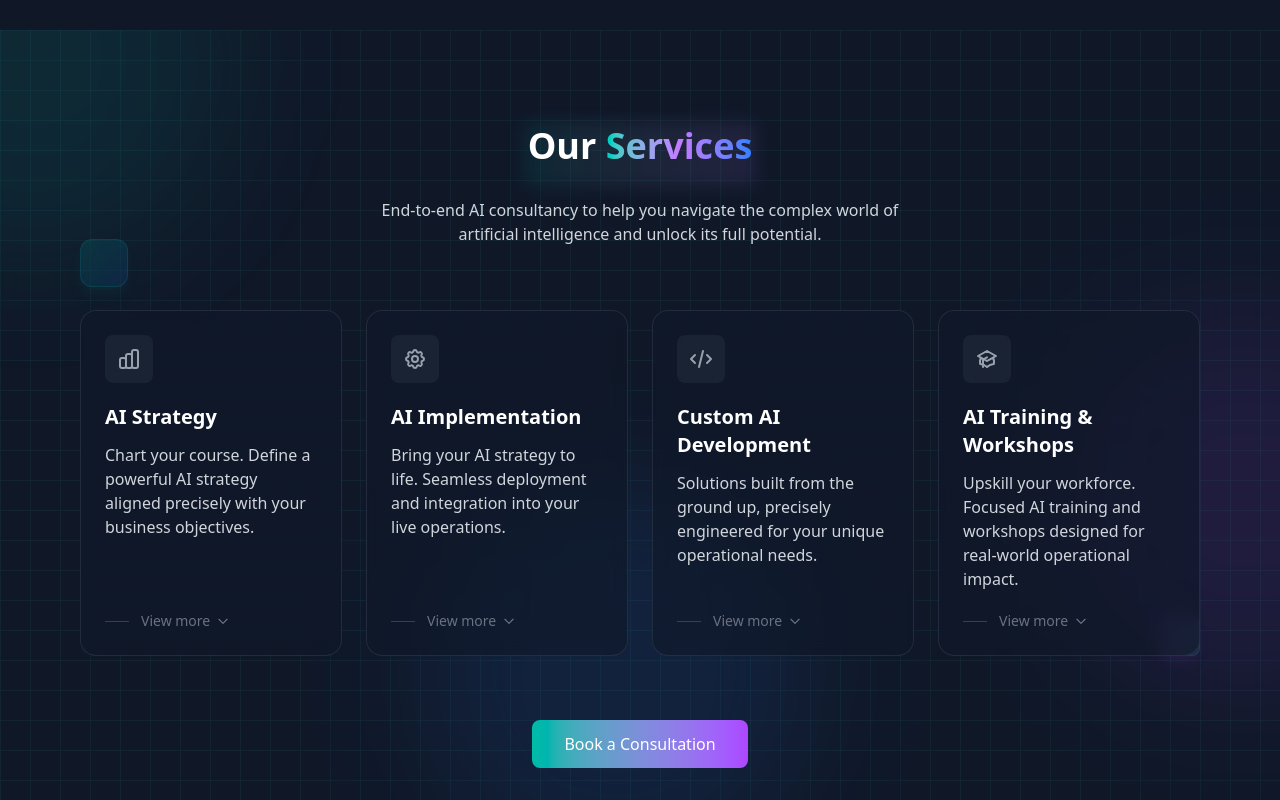
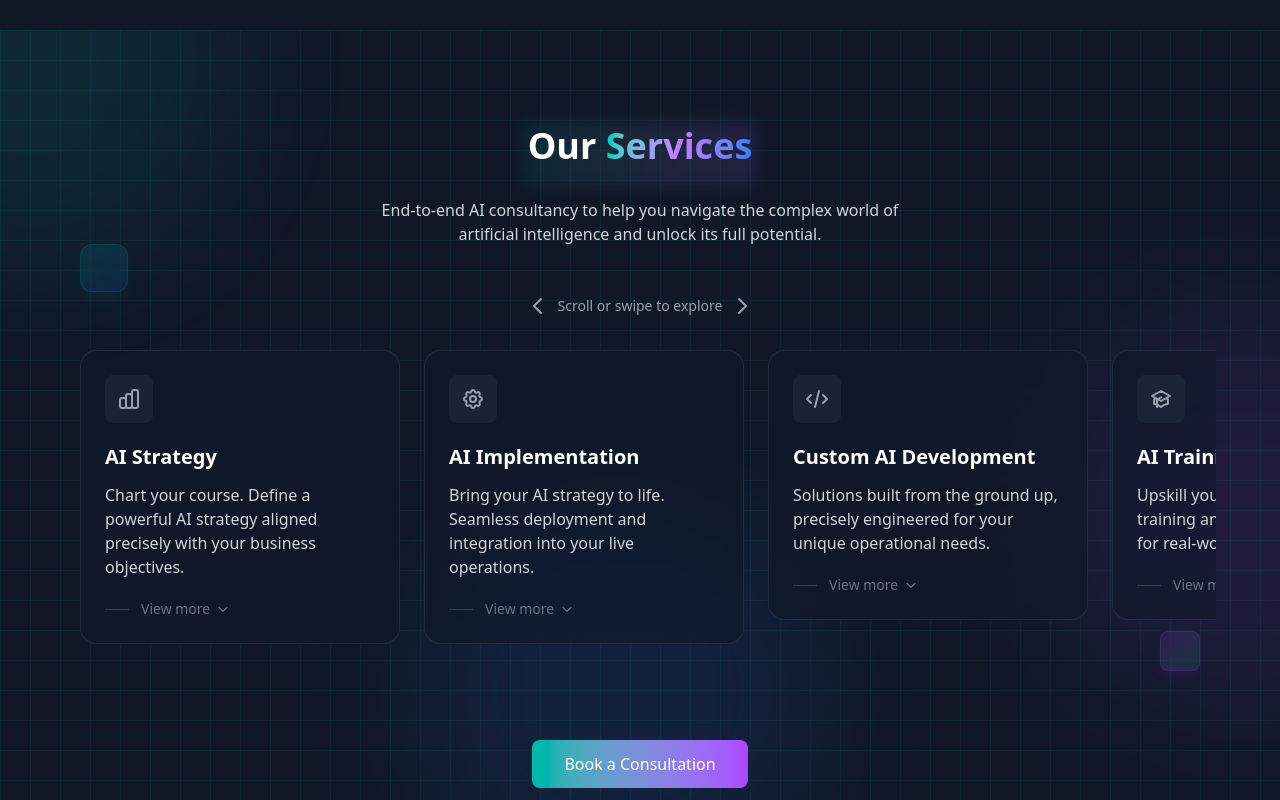
Before and after one commit to AryamanDubey28/async-website, a Next.js app: page / in a window 1280 px wide. Shown: the part 1580-2380 px from the top of the page. Built offline with nearby package versions, Linux system fonts and the light colour scheme.

Commit message:
Enhance ServicesSection with global styles, improved carousel functionality, and refined animations. Added smooth scrolling for active service cards and integrated new hover effects for better user experience.

```diff
--- a/src/components/ServicesSection.tsx
+++ b/src/components/ServicesSection.tsx
@@ -1,7 +1,40 @@
 'use client';
 
-import { useState } from 'react';
-import { motion, AnimatePresence } from 'framer-motion';
+import { useState, useRef, useEffect } from 'react';
+import { motion, AnimatePresence, useAnimationControls } from 'framer-motion';
+
+// Add global styles at the top of the file
+const globalStyles = `
+  .hide-scrollbar::-webkit-scrollbar {
+    display: none;
+  }
+  .hide-scrollbar {
+    -ms-overflow-style: none;
+    scrollbar-width: none;
+  }
+  @keyframes bounce-x {
+    0%, 100% {
+      transform: translateX(0);
+    }
+    50% {
+      transform: translateX(5px);
+    }
+  }
+  .animate-bounce-x {
+    animation: bounce-x 1.5s infinite;
+  }
+  @keyframes scanner {
+    0% {
+      transform: translateX(-100%);
+    }
+    100% {
+      transform: translateX(100%);
+    }
+  }
+  .animate-scanner {
+    animation: scanner 8s linear infinite;
+  }
+`;
 
 const services = [
   {
@@ -78,28 +111,51 @@ const services = [
 const ServicesSection = () => {
   const [activeService, setActiveService] = useState<string | null>(null);
   const [hoveredService, setHoveredService] = useState<string | null>(null);
+  const carouselRef = useRef<HTMLDivElement>(null);
+  const controls = useAnimationControls();
+
+  // Add effect to inject global styles once on mount
+  useEffect(() => {
+    // Check if the style element already exists
+    const id = 'services-section-styles';
+    if (!document.getElementById(id)) {
+      const styleElement = document.createElement('style');
+      styleElement.id = id;
+      styleElement.innerHTML = globalStyles;
+      document.head.appendChild(styleElement);
+    }
+
+    // Clean up on unmount
+    return () => {
+      const styleElement = document.getElementById(id);
+      if (styleElement) {
+        document.head.removeChild(styleElement);
+      }
+    };
+  }, []);
 
   const toggleService = (id: string) => {
-    setActiveService(activeService === id ? null : id);
-  };
+    if (activeService === id) {
+      setActiveService(null);
+    } else {
+      setActiveService(id);
 
-  // Updated animation variants for modal-style expansion
-  const expandVariants = {
-    collapsed: {
-      opacity: 0,
-      scale: 0.8,
-      transition: {
-        duration: 0.2,
-        ease: "easeOut"
+      // Scroll the active card into view if needed
+      setTimeout(() => {
+        const activeElement = document.getElementById(`service-card-${id}`);
+        if (activeElement && carouselRef.current) {
+          const containerRect = carouselRef.current.getBoundingClientRect();
+          const activeRect = activeElement.getBoundingClientRect();
+
+          // Calculate if we need to scroll
+          if (activeRect.left < containerRect.left || activeRect.right > containerRect.right) {
+            carouselRef.current.scrollTo({
+              left: activeElement.offsetLeft - 32,
+              behavior: 'smooth'
+            });
           }
-    },
-    expanded: {
-      opacity: 1,
-      scale: 1,
-      transition: {
-        duration: 0.3,
-        ease: "easeOut"
         }
+      }, 100);
     }
   };
 
@@ -120,7 +176,7 @@ const ServicesSection = () => {
 
       <div className="container mx-auto px-4 max-w-6xl relative z-10">
         {/* Section header */}
-        <div className="text-center mb-16">
+        <div className="text-center mb-12">
           <div className="inline-block relative">
             <div className="absolute -inset-1 bg-gradient-to-r from-teal-500/10 to-purple-400/10 rounded-lg blur-sm"></div>
             <h2 className="relative text-3xl md:text-4xl font-bold mb-4">
@@ -132,14 +188,71 @@ const ServicesSection = () => {
           </p>
         </div>
 
-        {/* Services grid */}
-        <div className="grid grid-cols-1 md:grid-cols-2 lg:grid-cols-4 gap-6">
+        {/* Carousel navigation indicators */}
+        <div className="flex justify-center mb-8 gap-2 md:hidden">
           {services.map((service) => (
-            <div key={service.id} className="h-full">
+            <button
+              key={`nav-${service.id}`}
+              className={`w-2.5 h-2.5 rounded-full transition-all duration-300 ${
+                activeService === service.id || hoveredService === service.id
+                  ? 'bg-teal-400'
+                  : 'bg-gray-700'
+              }`}
+              onClick={() => {
+                const element = document.getElementById(`service-card-${service.id}`);
+                if (element && carouselRef.current) {
+                  carouselRef.current.scrollTo({
+                    left: element.offsetLeft - 32,
+                    behavior: 'smooth'
+                  });
+                }
+              }}
+            />
+          ))}
+        </div>
+
+        {/* Carousel scroll hint */}
+        <div className="hidden md:flex items-center justify-center mb-8 text-gray-400">
+          <div className="w-6 h-6 animate-bounce-x mr-2">
+            <svg xmlns="http://www.w3.org/2000/svg" fill="none" viewBox="0 0 24 24" stroke="currentColor">
+              <path strokeLinecap="round" strokeLinejoin="round" strokeWidth={2} d="M15 19l-7-7 7-7" />
+            </svg>
+          </div>
+          <span className="text-sm">Scroll or swipe to explore</span>
+          <div className="w-6 h-6 animate-bounce-x ml-2">
+            <svg xmlns="http://www.w3.org/2000/svg" fill="none" viewBox="0 0 24 24" stroke="currentColor">
+              <path strokeLinecap="round" strokeLinejoin="round" strokeWidth={2} d="M9 5l7 7-7 7" />
+            </svg>
+          </div>
+        </div>
+
+        {/* Horizontal scrollable carousel */}
+        <div
+          ref={carouselRef}
+          className="flex overflow-x-auto pb-8 -mx-4 px-4 snap-x snap-mandatory hide-scrollbar"
+          style={{ scrollbarWidth: 'none' }}
+        >
+          <div className="flex gap-6">
+            {services.map((service) => (
+              <motion.div
+                id={`service-card-${service.id}`}
+                key={service.id}
+                layout
+                transition={{
+                  layout: { duration: 0.4, ease: "easeOut" },
+                  height: { duration: 0.4, ease: "easeOut" }
+                }}
+                className={`
+                  snap-center flex-shrink-0
+                  ${activeService === service.id ? 'w-[calc(100vw-4rem)] max-w-4xl' : 'w-80'}
+                  h-fit
+                  transition-all duration-400
+                `}
+              >
                 <div
                   className={`
-                  h-full group relative rounded-2xl
-                  bg-gray-900/60 backdrop-blur-sm
+                    relative rounded-2xl h-full
+                    bg-gray-900/60 backdrop-blur-sm overflow-hidden
                     border transition-all duration-300
                     hover:shadow-lg hover:shadow-teal-500/10
                     ${activeService === service.id
@@ -149,24 +262,29 @@ const ServicesSection = () => {
                   onMouseEnter={() => setHoveredService(service.id)}
                   onMouseLeave={() => setHoveredService(null)}
                 >
-                {/* Tech grid lines inside cards */}
+                  {/* Tech grid background */}
                   <div className="absolute inset-0 rounded-xl overflow-hidden opacity-15">
                     <div className="absolute inset-0 bg-[radial-gradient(#4fd1c515_1px,transparent_1px)] [background-size:8px_8px] opacity-70"></div>
+                    {activeService === service.id && (
+                      <div className="absolute inset-0 bg-[linear-gradient(to_right,transparent_0%,#4fd1c508_50%,transparent_100%)] animate-scanner"></div>
+                    )}
                   </div>
 
-                {/* Card header - always visible */}
+                  <div className="flex flex-col md:flex-row h-full">
+                    {/* Card content - always visible */}
                     <div
-                  className="p-6 flex flex-col h-full cursor-pointer relative z-10"
+                      className={`
+                        p-6 flex flex-col h-full cursor-pointer relative z-10
+                        ${activeService === service.id ? 'md:w-80 border-b md:border-b-0 md:border-r border-gray-700/50' : 'w-full'}
+                      `}
                       onClick={() => toggleService(service.id)}
                     >
                       {/* Service icon */}
                       <div className={`
                         w-12 h-12 rounded-lg flex items-center justify-center mb-5
                         transition-all duration-300
-                    ${activeService === service.id
+                        ${activeService === service.id || hoveredService === service.id
                           ? 'bg-gradient-to-br from-teal-500/15 to-purple-500/15 text-teal-400'
-                      : hoveredService === service.id
-                        ? 'bg-teal-500/10 text-teal-400'
                           : 'bg-gray-800/70 text-gray-400'}
                       `}>
                         {service.icon}
@@ -218,97 +336,60 @@ const ServicesSection = () => {
                       </div>
                     </div>
 
-                {/* Subtle hover effect */}
-                <div className="absolute inset-0 bg-gradient-to-br from-teal-500/0 via-purple-500/0 to-blue-600/0 opacity-0 group-hover:opacity-10 transition-opacity duration-300"></div>
-              </div>
-            </div>
-          ))}
-        </div>
-
-        {/* Modal-style expandable content */}
-        <AnimatePresence>
-          {activeService && (
-            <>
-              {/* Overlay */}
+                    {/* Expanded content */}
+                    {activeService === service.id && (
                       <motion.div
-                initial={{ opacity: 0 }}
-                animate={{ opacity: 1 }}
-                exit={{ opacity: 0 }}
-                onClick={() => setActiveService(null)}
-                className="fixed inset-0 bg-gray-900/80 backdrop-blur-sm z-50"
-              />
-
-              {/* Modal content */}
-              <motion.div
-                initial="collapsed"
-                animate="expanded"
-                exit="collapsed"
-                variants={expandVariants}
-                className="fixed top-1/2 left-1/2 transform -translate-x-1/2 -translate-y-1/2 w-full max-w-2xl max-h-[90vh] overflow-y-auto z-50 p-6 rounded-2xl bg-gray-900/95 backdrop-blur-md border border-teal-500/30 shadow-2xl shadow-teal-500/20"
+                        initial={{ opacity: 0, x: 20 }}
+                        animate={{ opacity: 1, x: 0 }}
+                        exit={{ opacity: 0, x: 20 }}
+                        transition={{ duration: 0.3, delay: 0.1 }}
+                        className="p-6 md:flex-1 overflow-y-auto max-h-[600px]"
                       >
-                {/* Modal header */}
-                <div className="flex items-start justify-between mb-4">
-                  <div className="flex items-center">
-                    <div className="w-12 h-12 rounded-lg flex items-center justify-center mr-4 bg-gradient-to-br from-teal-500/20 to-purple-500/20 text-teal-400">
-                      {services.find(s => s.id === activeService)?.icon}
-                    </div>
-                    <h3 className="text-2xl font-bold bg-clip-text text-transparent bg-gradient-to-r from-teal-400 to-purple-400">
-                      {services.find(s => s.id === activeService)?.title}
-                    </h3>
-                  </div>
-
-                  <button
-                    onClick={() => setActiveService(null)}
-                    className="text-gray-400 hover:text-white transition-colors"
+                        <h4 className="text-teal-400 text-lg font-medium mb-6">Services include:</h4>
+                        <ul className="space-y-4 mb-6">
+                          {service.expandedContent.map((item, i) => (
+                            <motion.li
+                              key={i}
+                              initial={{ opacity: 0, y: 10 }}
+                              animate={{ opacity: 1, y: 0 }}
+                              transition={{ duration: 0.3, delay: 0.1 + (i * 0.05) }}
+                              className="flex items-start gap-3"
                             >
-                    <svg xmlns="http://www.w3.org/2000/svg" className="h-6 w-6" fill="none" viewBox="0 0 24 24" stroke="currentColor">
-                      <path strokeLinecap="round" strokeLinejoin="round" strokeWidth={2} d="M6 18L18 6M6 6l12 12" />
-                    </svg>
-                  </button>
-                </div>
-
-                {/* Modal description */}
-                <p className="text-gray-300 mb-6 text-lg">
-                  {services.find(s => s.id === activeService)?.description}
-                </p>
-
-                {/* Modal content details */}
-                <div className="mb-6">
-                  <h4 className="text-white text-lg font-medium mb-4">Services include:</h4>
-                  <ul className="space-y-4">
-                    {services.find(s => s.id === activeService)?.expandedContent.map((item, i) => (
-                      <li key={i} className="flex items-start gap-3">
                               <span className="flex-shrink-0 w-2 h-2 rounded-full bg-gradient-to-r from-teal-400 to-purple-400 mt-2"></span>
                               <span className="text-gray-300">{item}</span>
-                      </li>
+                            </motion.li>
                           ))}
                         </ul>
-                </div>
-
-                {/* Tech grid background */}
-                <div className="absolute inset-0 -z-10 rounded-2xl overflow-hidden opacity-10">
-                  <div className="absolute inset-0 bg-[radial-gradient(#4fd1c515_1px,transparent_1px)] [background-size:8px_8px]"></div>
-                  <div className="absolute inset-0 bg-[linear-gradient(to_right,transparent_0%,#4fd1c508_50%,transparent_100%)] animate-scanner"></div>
-                </div>
 
                         {/* Action button */}
-                <button
+                        <motion.button
+                          initial={{ opacity: 0, y: 10 }}
+                          animate={{ opacity: 1, y: 0 }}
+                          transition={{ duration: 0.3, delay: 0.3 }}
                           className="w-full py-3 rounded-lg
                             bg-gradient-to-r from-teal-500 to-purple-500
                             hover:shadow-lg hover:shadow-teal-500/20
                             transition-all duration-300 text-white font-medium"
                           onClick={(e) => {
                             e.stopPropagation();
-                    setActiveService(null);
                             document.getElementById('contact')?.scrollIntoView({ behavior: 'smooth' });
                           }}
                         >
                           Discuss Your Project
-                </button>
+                        </motion.button>
                       </motion.div>
-            </>
                     )}
-        </AnimatePresence>
+                  </div>
+
+                  {/* Subtle hover effect */}
+                  {!activeService && (
+                    <div className="absolute inset-0 bg-gradient-to-br from-teal-500/0 via-purple-500/0 to-blue-600/0 opacity-0 hover:opacity-10 transition-opacity duration-300 rounded-2xl"></div>
+                  )}
+                </div>
+              </motion.div>
+            ))}
+          </div>
+        </div>
 
         {/* Call to action button */}
         <div className="mt-16 text-center">
```
Lines whose indentation alone changed are shown as unchanged.
